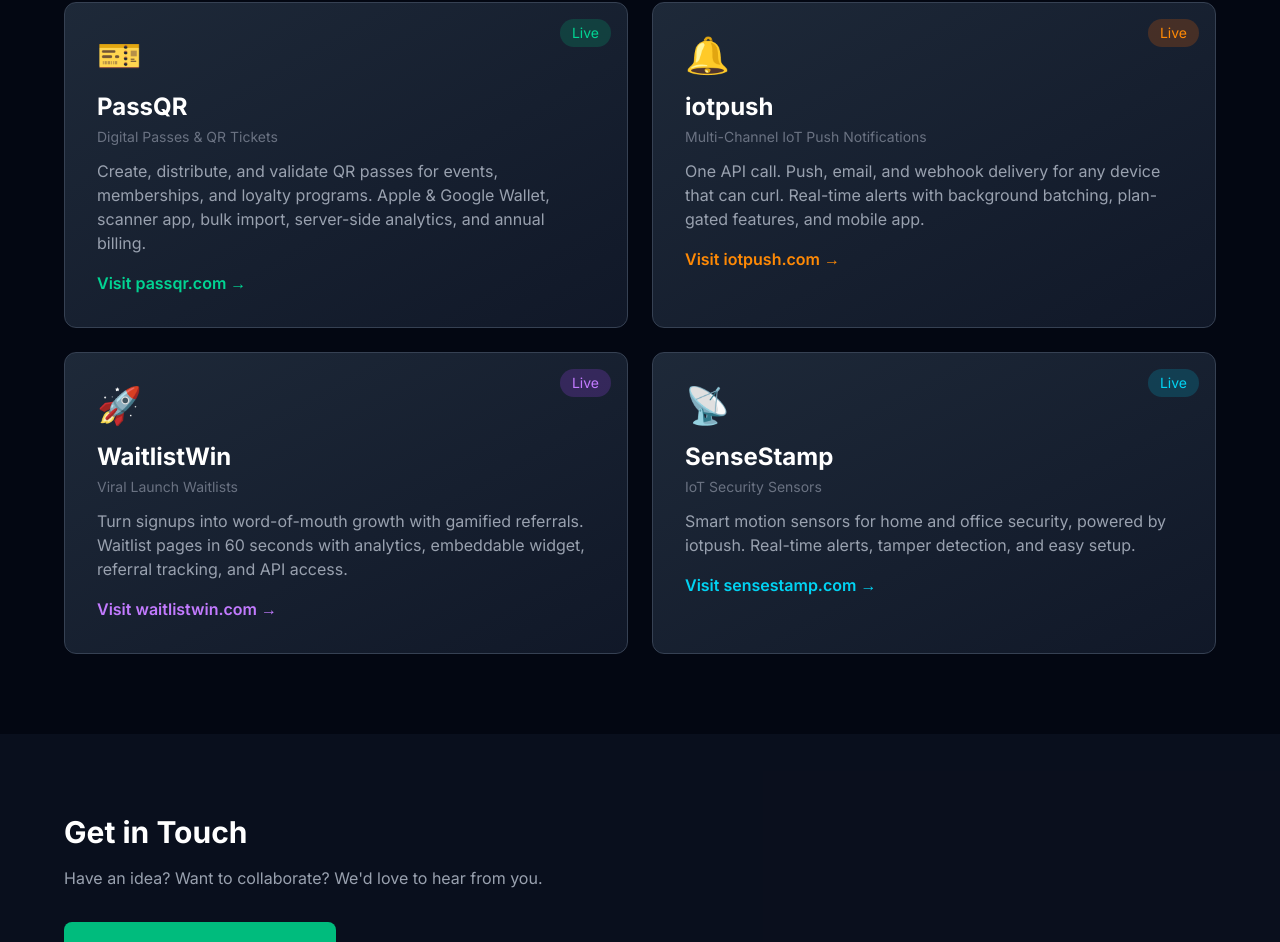
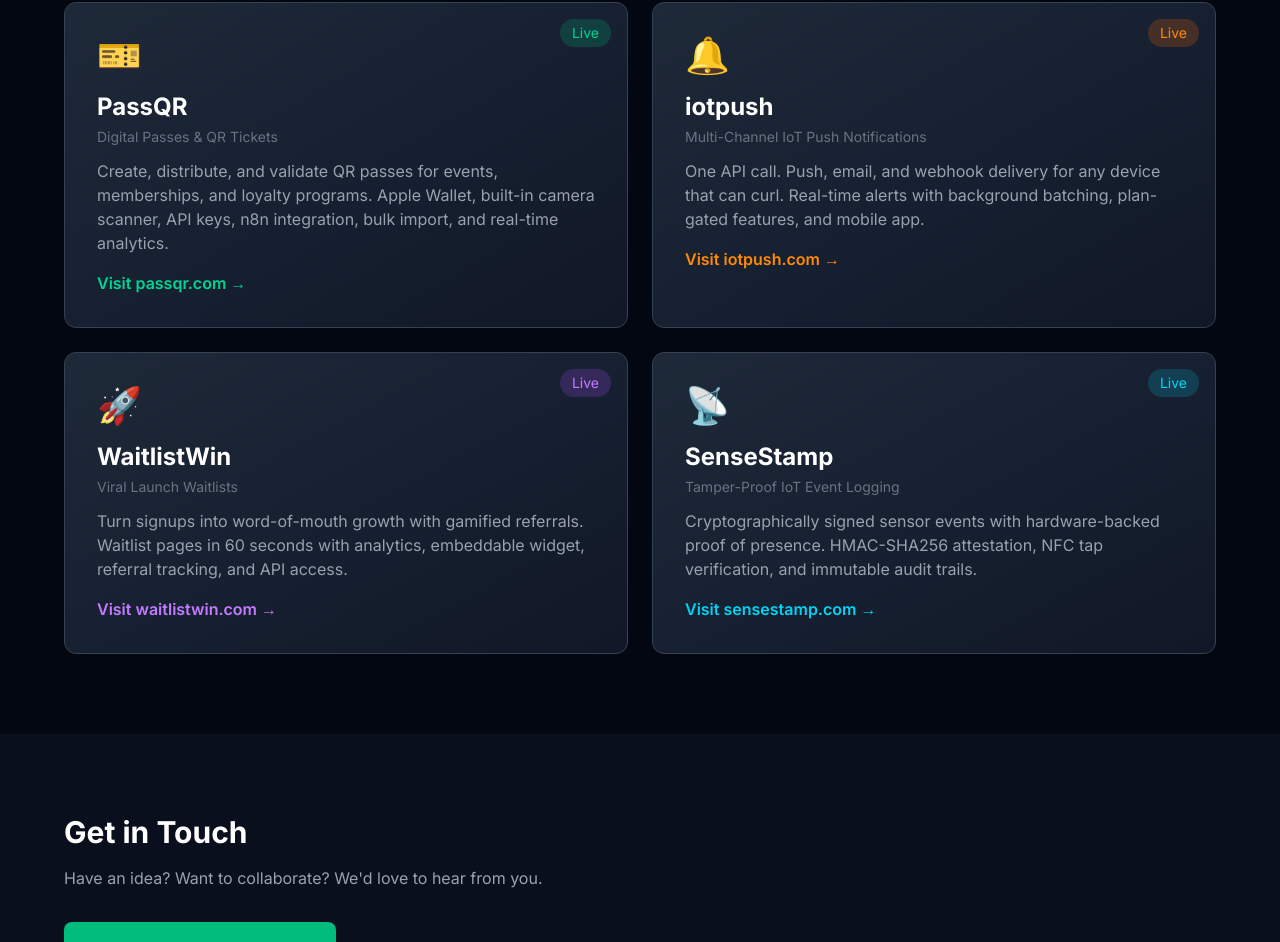
Before and after one commit to dasecure/dasecure-website, a Next.js app: page / in a window 1280 px wide. Shown: the part 1262-2204 px from the top of the page. Built offline with nearby package versions, Linux system fonts and the light colour scheme.

Commit message:
Update product descriptions - SenseStamp + PassQR

```diff
--- a/src/app/page.tsx
+++ b/src/app/page.tsx
@@ -9,7 +9,7 @@
     emoji: "🎫",
     tagline: "Digital Passes & QR Tickets",
     description:
-      "Create, distribute, and validate QR passes for events, memberships, and loyalty programs. Apple & Google Wallet, scanner app, bulk import, server-side analytics, and annual billing.",
+      "Create, distribute, and validate QR passes for events, memberships, and loyalty programs. Apple Wallet, built-in camera scanner, API keys, n8n integration, bulk import, and real-time analytics.",
     url: "https://passqr.com",
     color: "emerald",
     colorClasses: {
@@ -49,9 +49,9 @@
   {
     name: "SenseStamp",
     emoji: "📡",
-    tagline: "IoT Security Sensors",
+    tagline: "Tamper-Proof IoT Event Logging",
     description:
-      "Smart motion sensors for home and office security, powered by iotpush. Real-time alerts, tamper detection, and easy setup.",
+      "Cryptographically signed sensor events with hardware-backed proof of presence. HMAC-SHA256 attestation, NFC tap verification, and immutable audit trails.",
     url: "https://sensestamp.com",
     color: "cyan",
     colorClasses: {
```
